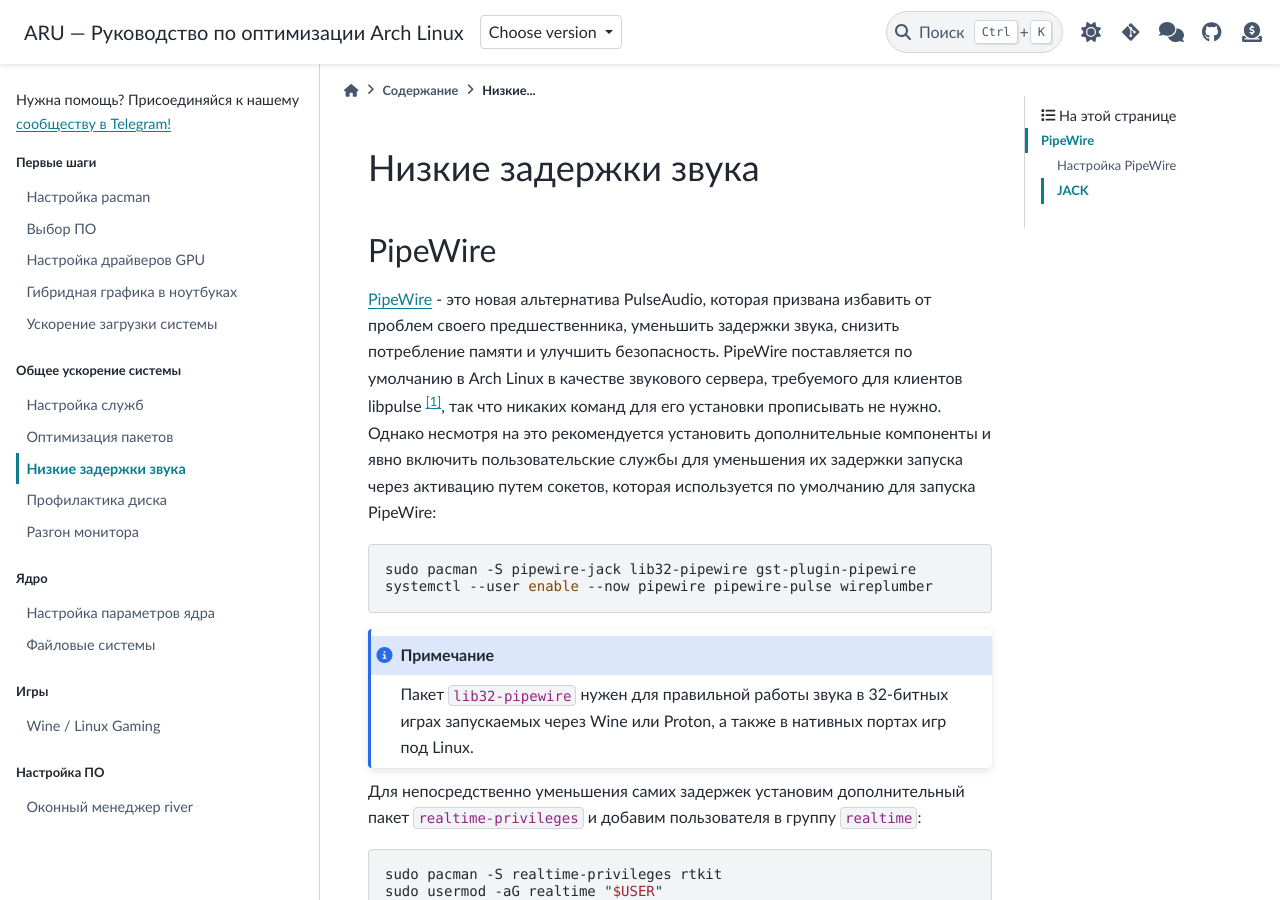
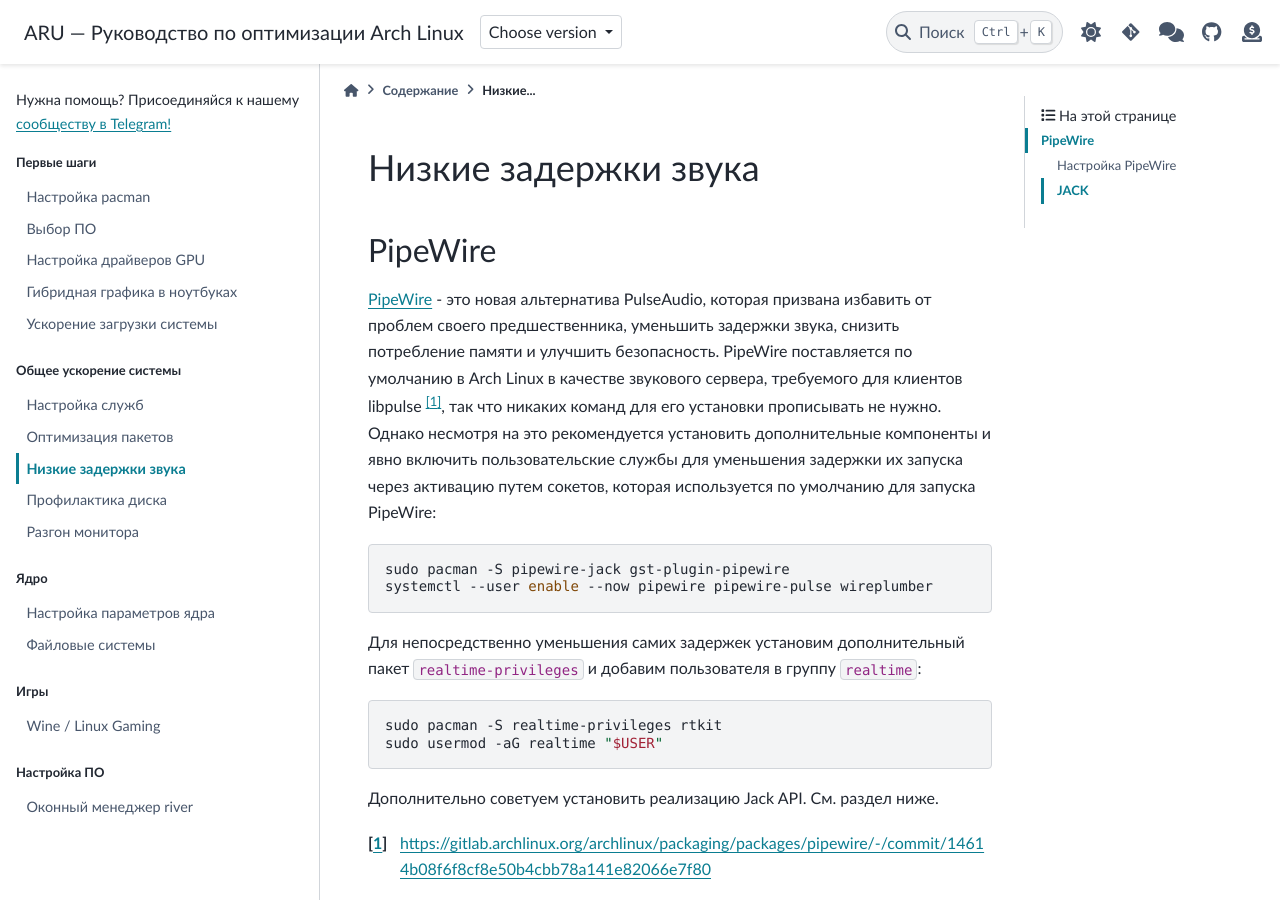
Before and after one commit to ventureoo/ARU, a Sphinx documentation site: the page built from docs/source/sound.rst, in a window 1280 px wide and 900 px high. Built offline with Sphinx 7.4.7 and the PyData theme 0.15.4, drawn with Linux system fonts in a browser that asks for light colours.

Commit message:
generic-system-acceleration: Remove lib32-pipewire
It's now in the Steam client's dependencies, and Wine in Arch goes to
wow64, so there's no need for that.

Signed-off-by: Vasiliy Stelmachenok <ventureo@cachyos.org>

```diff
--- a/docs/source/sound.rst
+++ b/docs/source/sound.rst
@@ -27,15 +27,11 @@
 клиентов libpulse [#]_, так что никаких команд для его установки
 прописывать не нужно. Однако несмотря на это рекомендуется установить
 дополнительные компоненты и явно включить пользовательские службы для
-уменьшения их задержки запуска через активацию путем сокетов, которая
+уменьшения задержки их запуска через активацию путем сокетов, которая
 используется по умолчанию для запуска PipeWire::
 
-  sudo pacman -S pipewire-jack lib32-pipewire gst-plugin-pipewire
+  sudo pacman -S pipewire-jack gst-plugin-pipewire
   systemctl --user enable --now pipewire pipewire-pulse wireplumber
-
-.. note:: Пакет ``lib32-pipewire`` нужен для правильной работы звука в
-   32-битных играх запускаемых через Wine или Proton, а также в нативных портах
-   игр под Linux.
 
 Для непосредственно уменьшения самих задержек установим дополнительный
 пакет ``realtime-privileges`` и добавим пользователя в группу
```
